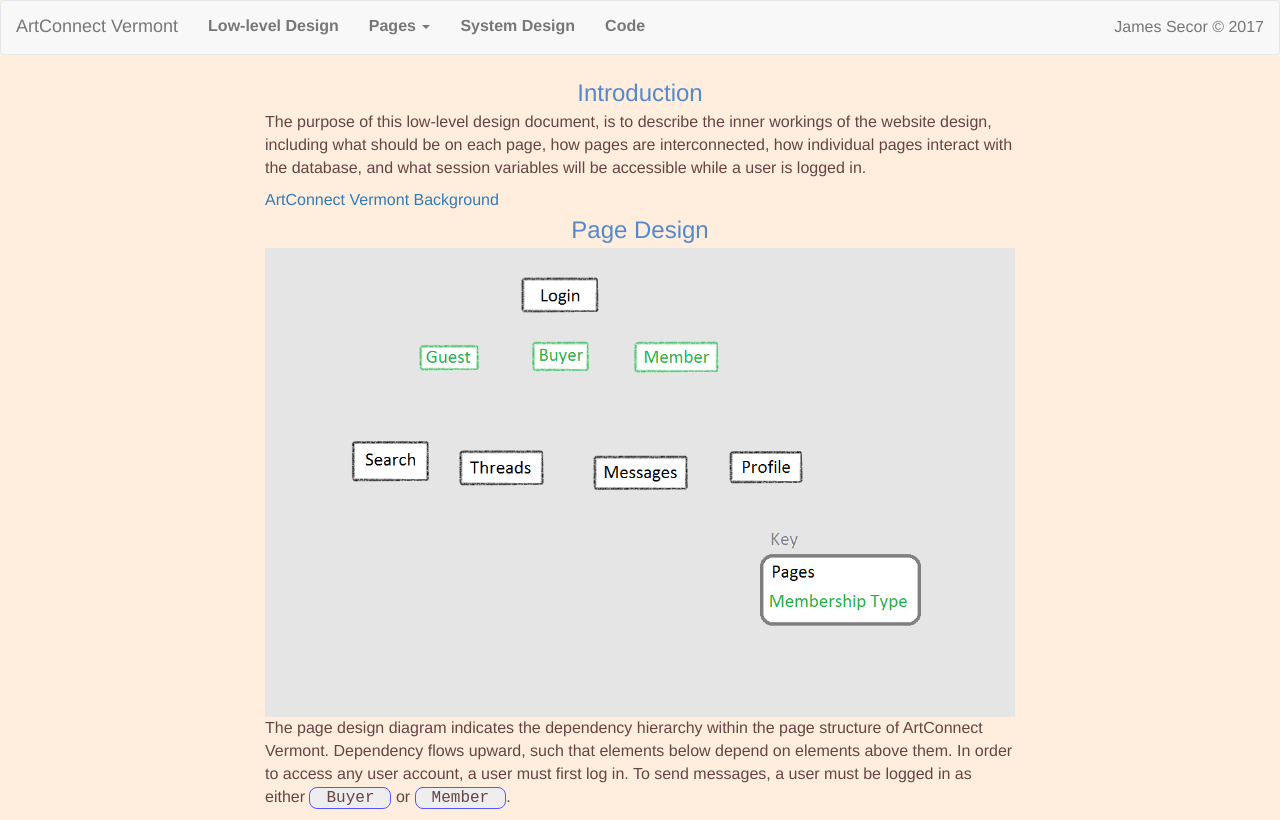
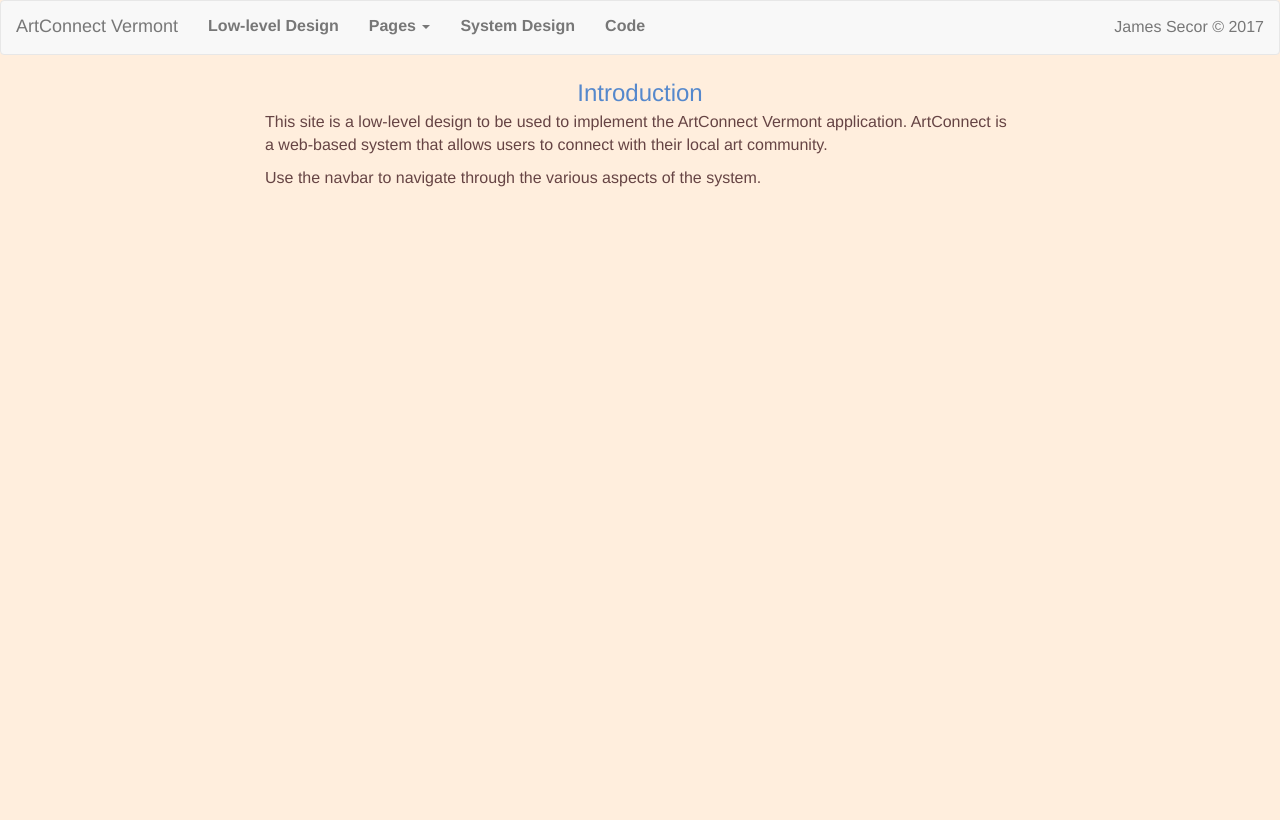
Before and after one commit to jamessecor/ArtConnect, a PHP site: page / in a window 1280 px wide. After the commit the page ends 187 px from the top, so only its background shows below. Run offline with PHP 8.4, Linux system fonts and the light colour scheme; some libraries are stand-ins or nearby versions.

Commit message:
more content added

```diff
--- a/acHeader.php
+++ b/acHeader.php
@@ -15,7 +15,7 @@
 			  <a class="navbar-brand" href="./index.php">ArtConnect Vermont</a>
 			</div>
 			<ul class="nav navbar-nav">
-				<li><a href="index.php"><strong>Low-level Design</strong></a></li>
+				<li><a href="lowleveldesign.php"><strong>Low-level Design</strong></a></li>
 				<li>
 					<a class='dropdown-toggle' data-toggle="dropdown"><strong>Pages
 					<span class="caret"></span></strong></a>
--- a/images.php
+++ b/images.php
@@ -22,6 +22,7 @@ include "acHeader.php";
 				</li>
 				<li class="list-group-item list-group-item-info">
 					<strong><span class="codeExample">Price</span></strong> Users can search images based on a price range.
+					A user can input only a lower bound, only an upper bound, or both lower and upper bounds.
 				</li>
 
 			</ul>
--- a/index.php
+++ b/index.php
@@ -8,52 +8,11 @@ include "acHeader.php";
 		<div class="col-md-8 col-md-offset-2">
 			<h1>Introduction</h1>
 			<p>
-			The purpose of this low-level design document, is to describe the inner workings of the website design,
-			including what should be on each page, how pages are interconnected, how individual pages interact with the database,
-			and what session variables will be accessible while a user is logged in.
+			This site is a low-level design to be used to implement the ArtConnect Vermont application. ArtConnect is a web-based system that
+			allows users to connect with their local art community.
 			</p>
-			<a id="extra">
-			ArtConnect Vermont Background
-			</a>
-			<script>
-			$(document).ready(function() {
-				$("#extra").click(function() {
-					$("#more").fadeToggle();
-				});
-			});
-			</script>
-			<div id="more" style="display:none">
-				<p>
-				Community is very important to Vermonters.
-				We often pride ourselves on the interconnected web that is Vermont’s citizenry.
-				The second fiddle player you see at an evening of baroque music could be your neighbor’s car mechanic.
-				Your child’s ski instructor could also be your state representative.
-				In addition to the fact that Vermont is a small state, these connections are possible because many, if not all,
-				Vermonters are multi-talented and spread their daily routines among various occupations and pursuits.
-				</p>
-				<p>
-				Included in the state’s population is a large subgroup of artists and makers.
-				ArtConnect Vermont deploys software that connects artists with other artists, with potential buyers,
-				with calendar listings throughout the various regions of the state for calls to artists, current and upcoming exhibitions,
-				and show receptions. There are also threads that can help organize ArtConnect communication.
-				Threads are artist-made, titled discussion forums.
-				Potential threads include a thread to share information about available studio space called Studio Space or
-				one to critique each other’s work called Critiques. Artists can also initiate individual or group conversations.
-				These conversations are useful as artists might be looking for ideas of where to show their work or what other artists
-				they could look at for inspiration. These types of conversation are better suited for smaller groups, or one-to-one.
-				</p>
-			</div>
-		</div>
-	</div>
-	<div class="row">
-		<div class="col-md-8 col-md-offset-2">
-			<h1>Page Design</h1>
-			<img width="100%" src="pagesDesign.png" alt="Image Temporarily Unavailable">
 			<p>
-			The page design diagram indicates the dependency hierarchy within the page structure of ArtConnect Vermont.
-			Dependency flows upward, such that elements below depend on elements above them.
-			In order to access any user account, a user must first log in. To send messages, a user must be logged in as either
-			<span class='codeExample'>Buyer</span> or <span class='codeExample'>Member</span>.
+			Use the navbar to navigate through the various aspects of the system.
 			</p>
 		</div>
 	</div>
```
Also changed, not shown: ac.css (line endings or trailing spaces), pagesDesign.png, whitePages.png (deleted).
